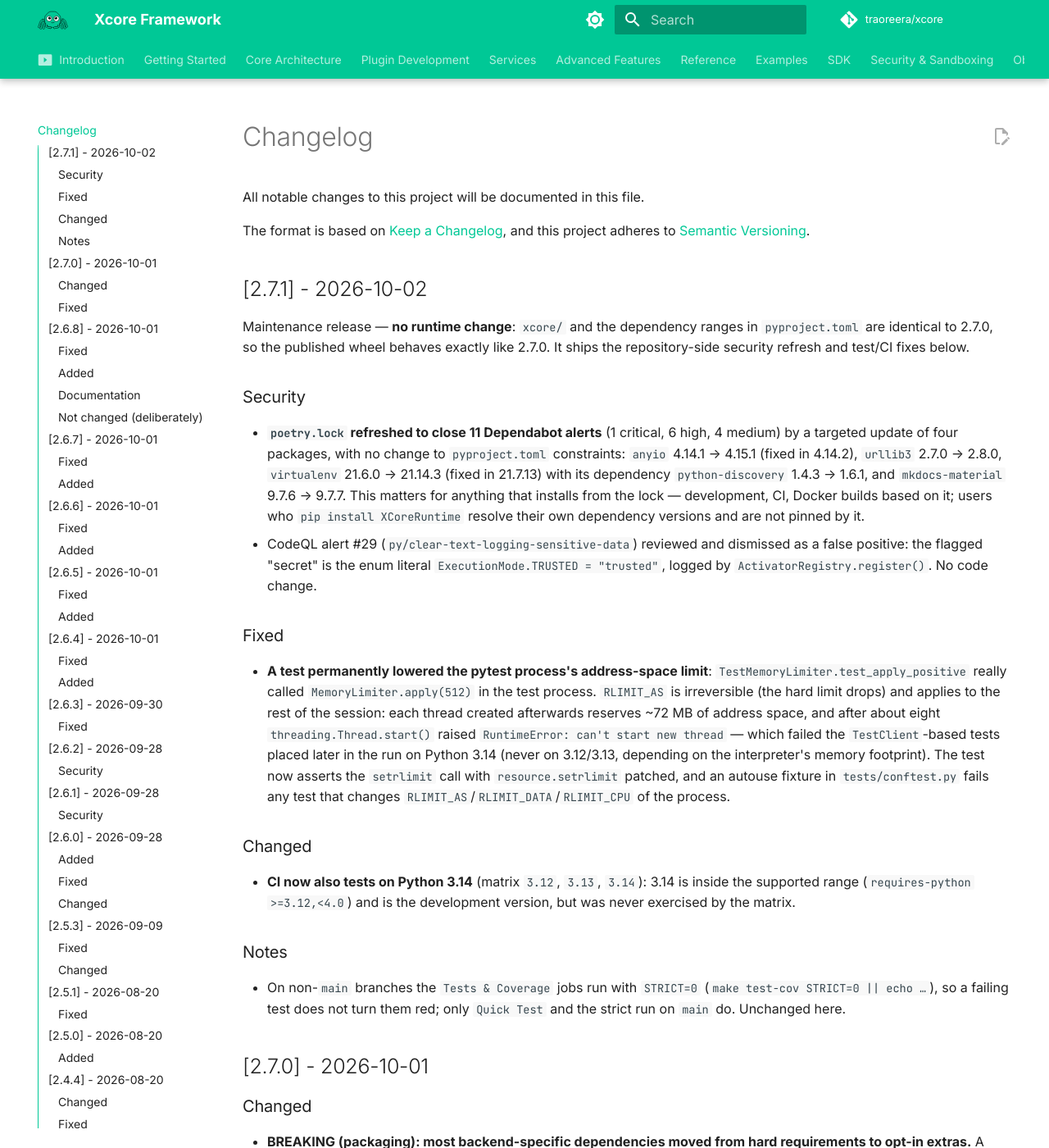
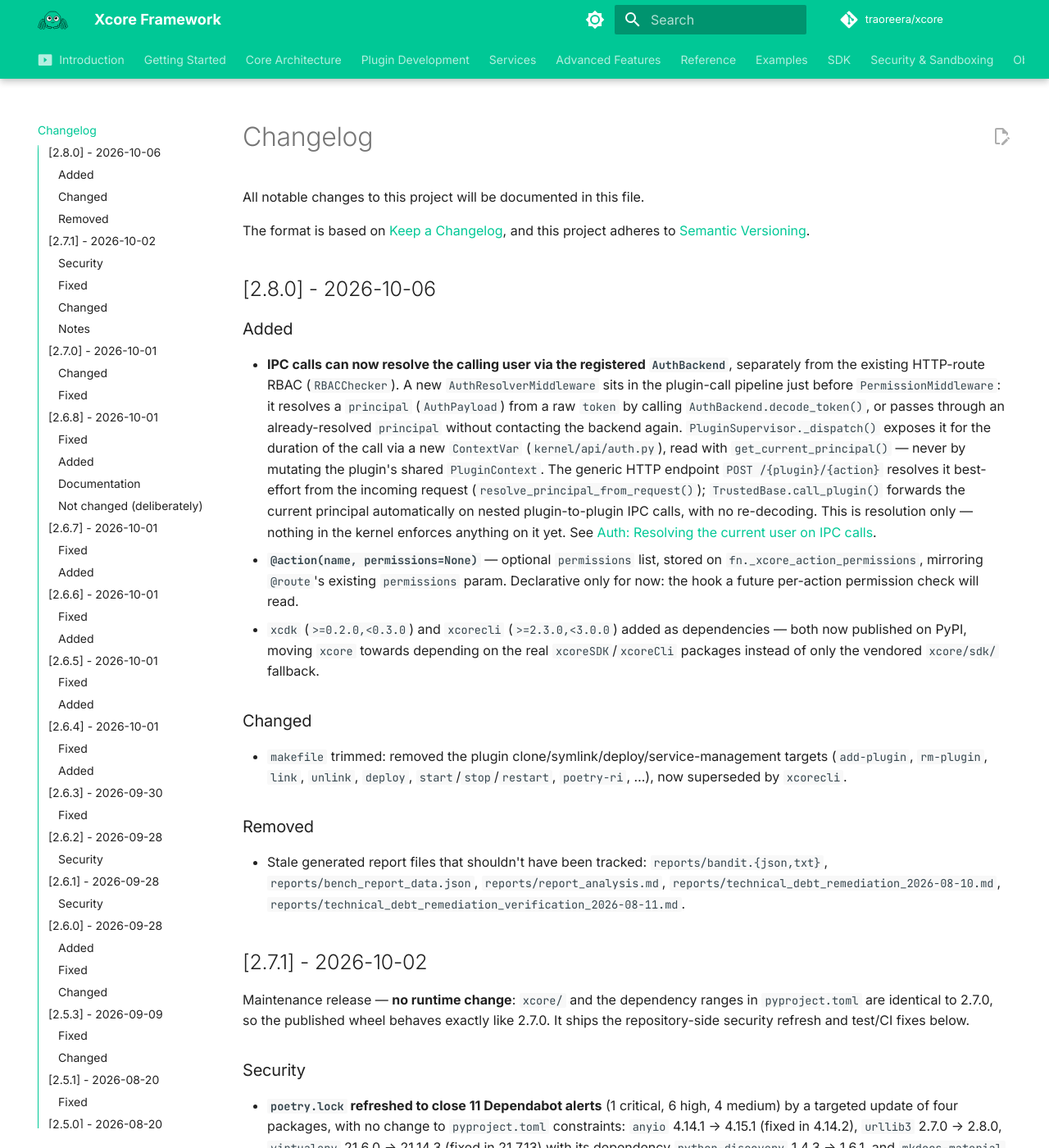
Before and after one commit to traoreera/xcore, an MkDocs documentation site: the page built from doc/changelog.md, in a window 1280 px wide and 1400 px high. Shown: the whole window at 82% size. Built offline with MkDocs 1.6.1 and Material for MkDocs 9.7.7, drawn with Linux system fonts in a browser that asks for light colours; comment, search, counter and statistics services are not loaded.

Commit message:
chore(release): v2.8.0
IPC principal resolution via the registered auth backend,
@action(permissions=...), xcdk/xcorecli as real dependencies.

```diff
--- a/doc/changelog.md
+++ b/doc/changelog.md
@@ -4,6 +4,19 @@ All notable changes to this project will be documented in this file.
 
 The format is based on [Keep a Changelog](https://keepachangelog.com/en/1.1.0/),
 and this project adheres to [Semantic Versioning](https://semver.org/spec/v2.0.0.html).
+
+## [2.8.0] - 2026-10-06
+
+### Added
+- **IPC calls can now resolve the calling user via the registered `AuthBackend`**, separately from the existing HTTP-route RBAC (`RBACChecker`). A new `AuthResolverMiddleware` sits in the plugin-call pipeline just before `PermissionMiddleware`: it resolves a `principal` (`AuthPayload`) from a raw `token` by calling `AuthBackend.decode_token()`, or passes through an already-resolved `principal` without contacting the backend again. `PluginSupervisor._dispatch()` exposes it for the duration of the call via a new `ContextVar` (`kernel/api/auth.py`), read with `get_current_principal()` — never by mutating the plugin's shared `PluginContext`. The generic HTTP endpoint `POST /{plugin}/{action}` resolves it best-effort from the incoming request (`resolve_principal_from_request()`); `TrustedBase.call_plugin()` forwards the current principal automatically on nested plugin-to-plugin IPC calls, with no re-decoding. This is resolution only — nothing in the kernel enforces anything on it yet. See [Auth: Resolving the current user on IPC calls](sdk/api/auth.md#resolving-the-current-user-on-ipc-calls).
+- **`@action(name, permissions=None)`** — optional `permissions` list, stored on `fn._xcore_action_permissions`, mirroring `@route`'s existing `permissions` param. Declarative only for now: the hook a future per-action permission check will read.
+- `xcdk` (`>=0.2.0,<0.3.0`) and `xcorecli` (`>=2.3.0,<3.0.0`) added as dependencies — both now published on PyPI, moving `xcore` towards depending on the real `xcoreSDK`/`xcoreCli` packages instead of only the vendored `xcore/sdk/` fallback.
+
+### Changed
+- `makefile` trimmed: removed the plugin clone/symlink/deploy/service-management targets (`add-plugin`, `rm-plugin`, `link`, `unlink`, `deploy`, `start`/`stop`/`restart`, `poetry-ri`, …), now superseded by `xcorecli`.
+
+### Removed
+- Stale generated report files that shouldn't have been tracked: `reports/bandit.{json,txt}`, `reports/bench_report_data.json`, `reports/report_analysis.md`, `reports/technical_debt_remediation_2026-08-10.md`, `reports/technical_debt_remediation_verification_2026-08-11.md`.
 
 ## [2.7.1] - 2026-10-02
 
--- a/pyproject.toml
+++ b/pyproject.toml
@@ -1,6 +1,6 @@
 [project]
 name = "XCoreRuntime"
-version = "2.7.1"
+version = "2.8.0"
 description = "Plugin-first orchestration framework built on FastAPI"
 authors = [
     { name = "Eliezer Traore", email = "68350805+traoreera@users.noreply.github.com" },
@@ -39,6 +39,8 @@ dependencies = [
     "apscheduler>=3.11.3,<4.0.0",
     "opentelemetry-api>=1.45.0,<2.0.0",
     "opentelemetry-sdk>=1.45.0,<2.0.0",
+    "xcorecli (>=2.3.0,<3.0.0)",
+    "xcdk (>=0.2.0,<0.3.0)",
 ]
 
 # ── Dépendances optionnelles ─────────────────────────────────────────────────────
```
